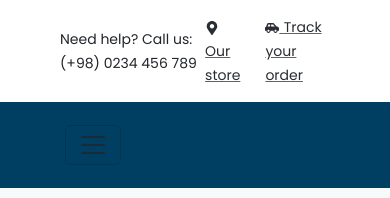
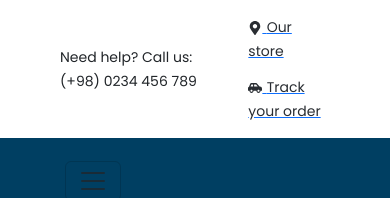
Before and after one commit to mohammadibrahiim1/electon-eCommerce, a React (Create React App) app: page / in a window 390 px wide. Shown: the top 198 px of the page. Built offline with nearby package versions, Linux system fonts and the light colour scheme; no server answers.

Commit message:
header-container-update

```diff
--- a/src/Shared/Header/Header.css
+++ b/src/Shared/Header/Header.css
@@ -38,3 +38,23 @@
 .dropdown-menu{
   margin-left: 60px;
 }
+
+@media screen and (max-width:576px) {
+
+.header-frame-1 {
+  display: grid;
+  grid-template-columns: repeat(1, 1fr);
+  justify-content: space-evenly;
+  align-items: center;
+  gap: 12px;
+}
+
+.header-frame-container {
+  display: flex;
+  flex-direction: row;
+  justify-content: space-between;
+  align-items: center;
+  gap: 20px;
+  /* padding: 15px 60px; */
+}
+}
```
